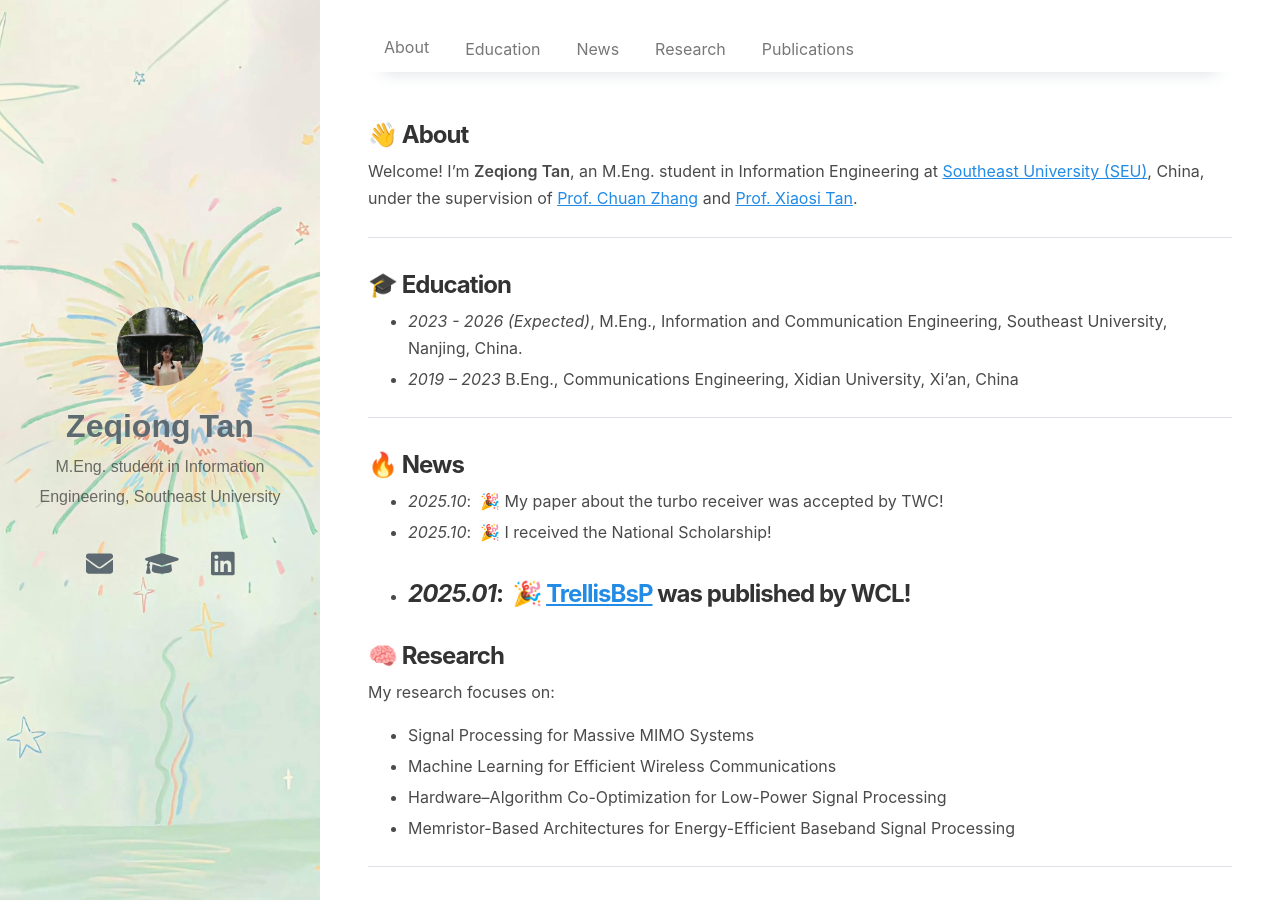
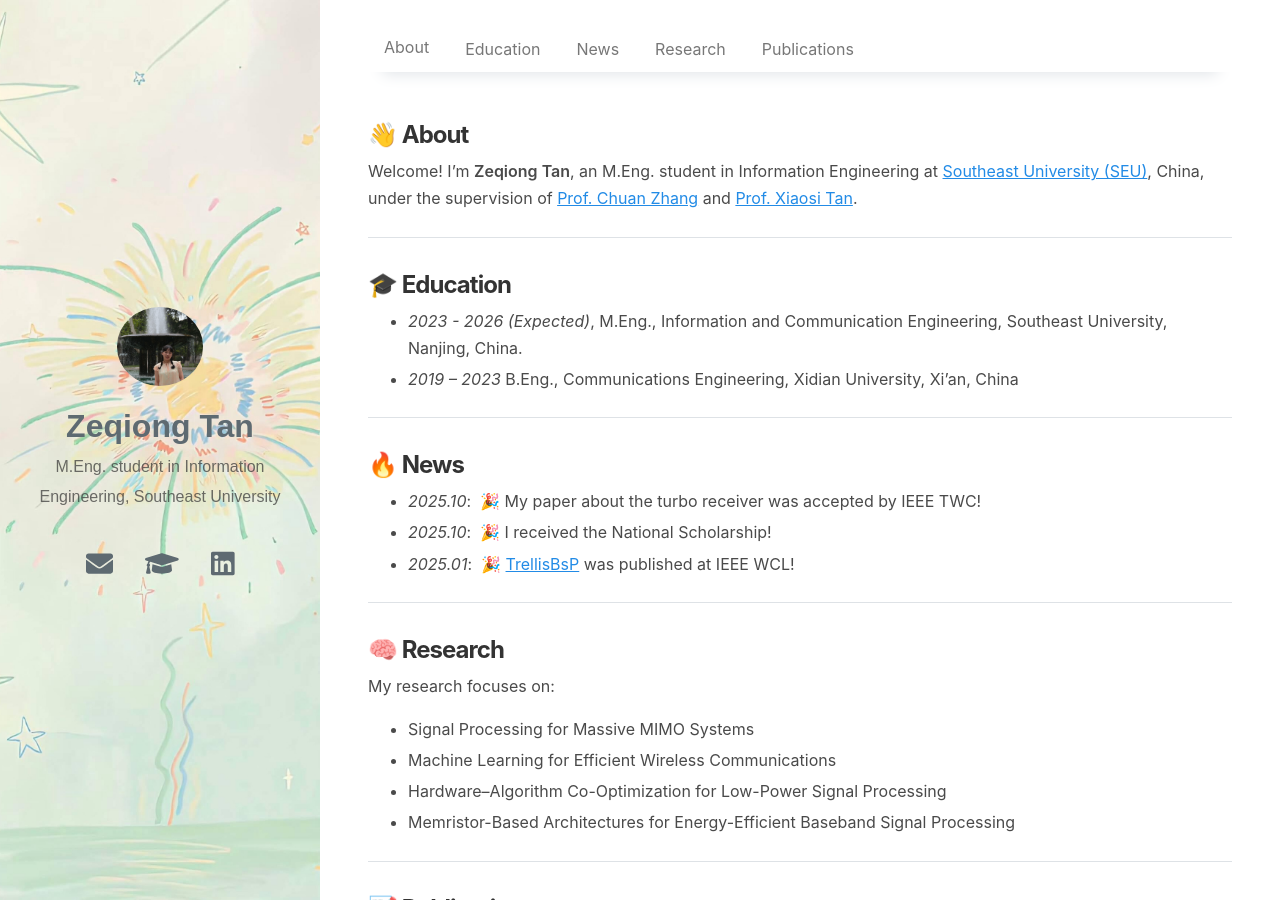
Before and after one commit to zqtann/zqtann.github.io, a Jekyll site: the page built from index.md, in a window 1280 px wide and 900 px high. Built offline with Jekyll 4.4.1, drawn with Linux system fonts in a browser that asks for light colours; nearby versions of some CDN libraries.

Commit message:
Update index.md

```diff
--- a/index.md
+++ b/index.md
@@ -31,9 +31,10 @@ Welcome! I’m **Zeqiong Tan**, an M.Eng. student in Information Engineering at
 
 ## 🔥 News {#news}
 
-- *2025.10*: &nbsp;🎉 My paper about the turbo receiver was accepted by TWC!
+- *2025.10*: &nbsp;🎉 My paper about the turbo receiver was accepted by IEEE TWC!
 - *2025.10*: &nbsp;🎉 I received the National Scholarship!
-- *2025.01*: &nbsp;🎉 [TrellisBsP](https://ieeexplore.ieee.org/abstract/document/10839355) was published by WCL!
+- *2025.01*: &nbsp;🎉 [TrellisBsP](https://ieeexplore.ieee.org/abstract/document/10839355) was published at IEEE WCL!
+
 ---
 
 ## 🧠 Research {#research}
```
